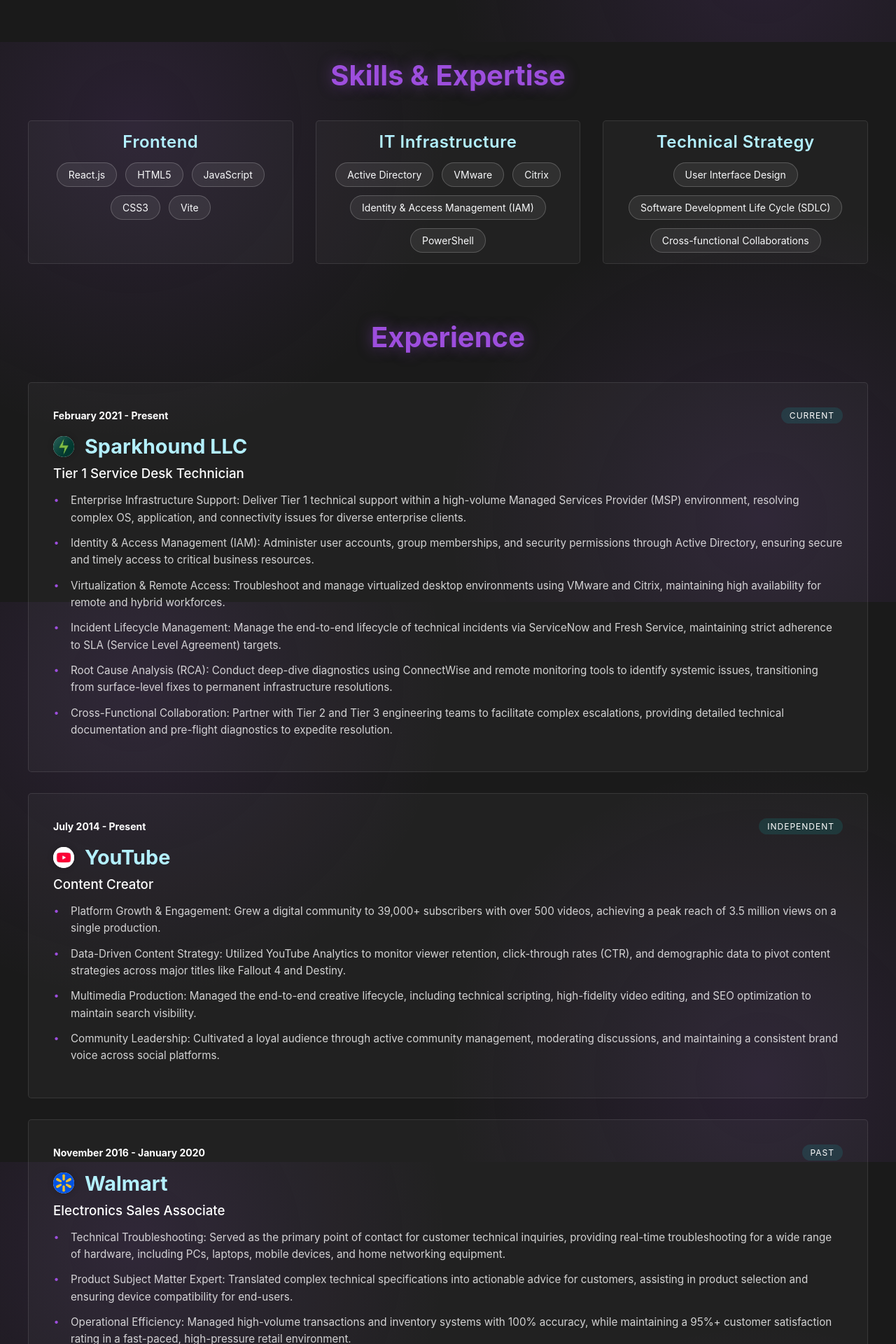
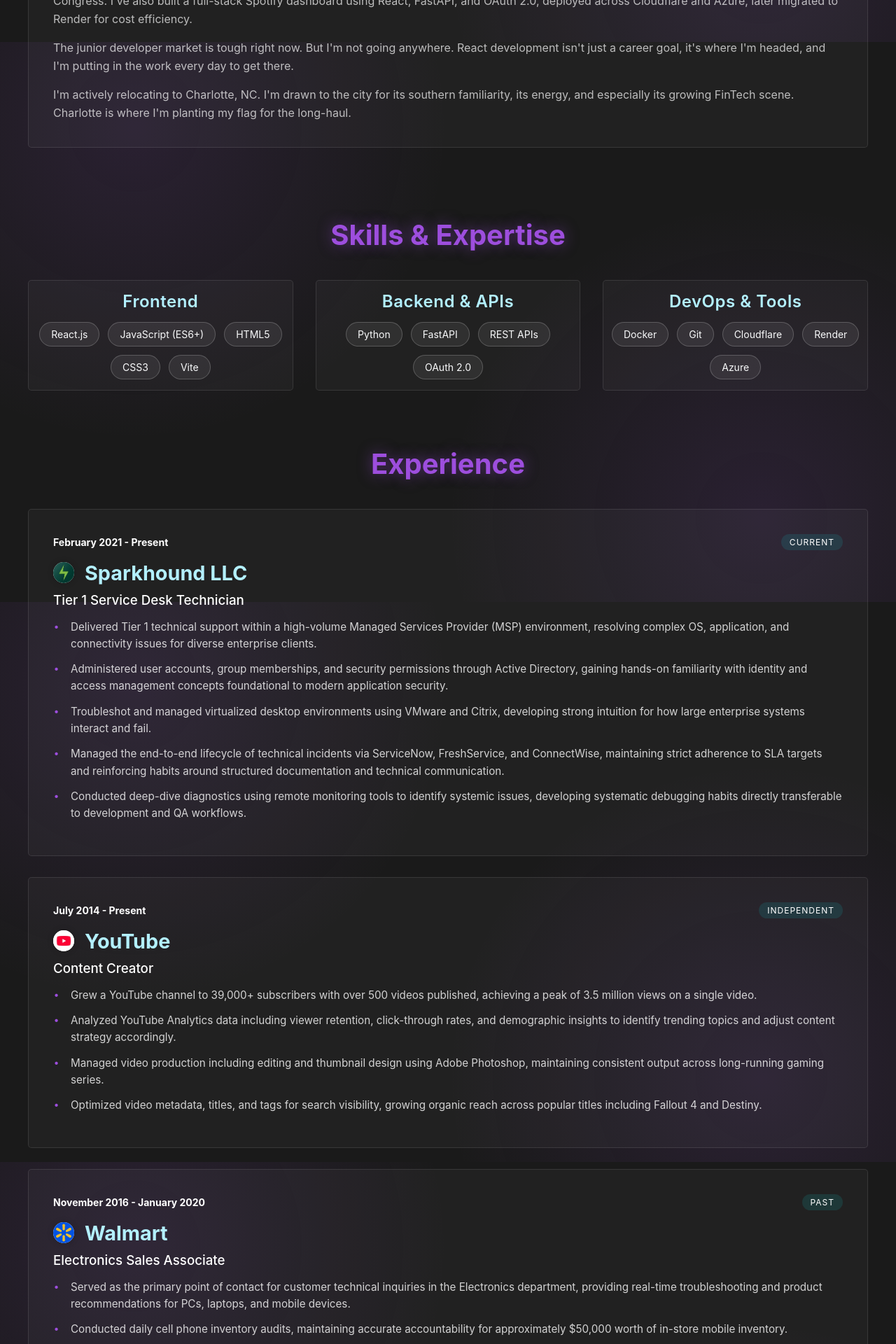
Before and after one commit to CB9611/CameronBranchPortfolio, a React (Vite) app in the folder cameronbranch-com/: page / in a window 1280 px wide. Shown: the part 740-2660 px from the top of the page at 70% size. Built offline with nearby package versions, Linux system fonts and the light colour scheme.

Commit message:
Updated Portfolio to reflect FE Dev aspirations

```diff
--- a/cameronbranch-com/src/components/biography/Biography.css
+++ b/cameronbranch-com/src/components/biography/Biography.css
@@ -36,6 +36,10 @@
   font-size: 16px;
 }
 
+.biography-description:not(:last-child) {
+  margin-bottom: 16px;
+}
+
 @media (max-width: 1199px) {
   .education-container {
     max-width: 90vw;
--- a/cameronbranch-com/src/components/biography/Biography.jsx
+++ b/cameronbranch-com/src/components/biography/Biography.jsx
@@ -3,20 +3,21 @@
 
 const Biography = () => {
   const biographyData = [
-    {
-      description: "I’m an IT professional turned Frontend Developer who bridges the gap between enterprise infrastructure and modern user experiences. With a background in managing high-availability systems like Active Directory and VMware, I bring a unique 'systems-first' perspective to my code. My most notable achievement was designing the React-based interface for the IMASS platform, a project that directly helped secure $8,000,000 in federal funding for my university. I don’t just build interfaces; I build scalable solutions that drive real-world results."
-    }
+    "I discovered my passion for frontend development in a single semester. After learning Java basics, I enrolled in CMPS 285 and went from zero to building and publishing a live React-based website by the end of the course. That was the moment everything clicked. I knew React, HTML, CSS, and JavaScript were where I wanted to build my career.",
+    "Since then I've been building. My most significant project to date is IMASS, a React-based simulation platform I led frontend development on during my capstone at Southeastern Louisiana University. The platform's demonstration secured $8,000,000 in federal funding from the United States Congress. I've also built a full-stack Spotify dashboard using React, FastAPI, and OAuth 2.0, deployed across Cloudflare and Azure, later migrated to Render for cost efficiency.",
+    "The junior developer market is tough right now. But I'm not going anywhere. React development isn't just a career goal, it's where I'm headed, and I'm putting in the work every day to get there.",
+    "I'm actively relocating to Charlotte, NC. I'm drawn to the city for its southern familiarity, its energy, and especially its growing FinTech scene. Charlotte is where I'm planting my flag for the long-haul."
   ];
 
   return (
     <section className="biography-section">
       <h2 className="section-header">Biography</h2>
       <div className="biography-container">
-        {biographyData.map((desc, index) => (
-          <div className="biography-card" key={index}>
-            <p className="biography-description">{desc.description}</p>
-          </div>
-        ))}
+        <div className="biography-card">
+          {biographyData.map((desc, index) => (
+        <p className="biography-description" key={index}>{desc}</p>
+      ))}
+        </div>
       </div>
     </section>
   );
--- a/cameronbranch-com/src/components/experience/Experience.jsx
+++ b/cameronbranch-com/src/components/experience/Experience.jsx
@@ -16,12 +16,11 @@
             location: "Baton Rouge, LA, USA (Remote)",
             years: "February 2021 - Present",
             status: "Current",
-            description1: "Enterprise Infrastructure Support: Deliver Tier 1 technical support within a high-volume Managed Services Provider (MSP) environment, resolving complex OS, application, and connectivity issues for diverse enterprise clients.",
-            description2: "Identity & Access Management (IAM): Administer user accounts, group memberships, and security permissions through Active Directory, ensuring secure and timely access to critical business resources.",
-            description3: "Virtualization & Remote Access: Troubleshoot and manage virtualized desktop environments using VMware and Citrix, maintaining high availability for remote and hybrid workforces.",
-            description4: "Incident Lifecycle Management: Manage the end-to-end lifecycle of technical incidents via ServiceNow and Fresh Service, maintaining strict adherence to SLA (Service Level Agreement) targets.",
-            description5: "Root Cause Analysis (RCA): Conduct deep-dive diagnostics using ConnectWise and remote monitoring tools to identify systemic issues, transitioning from surface-level fixes to permanent infrastructure resolutions.",
-            description6: "Cross-Functional Collaboration: Partner with Tier 2 and Tier 3 engineering teams to facilitate complex escalations, providing detailed technical documentation and pre-flight diagnostics to expedite resolution.",
+            description1: "Delivered Tier 1 technical support within a high-volume Managed Services Provider (MSP) environment, resolving complex OS, application, and connectivity issues for diverse enterprise clients.",
+            description2: "Administered user accounts, group memberships, and security permissions through Active Directory, gaining hands-on familiarity with identity and access management concepts foundational to modern application security.",
+            description3: "Troubleshot and managed virtualized desktop environments using VMware and Citrix, developing strong intuition for how large enterprise systems interact and fail.",
+            description4: "Managed the end-to-end lifecycle of technical incidents via ServiceNow, FreshService, and ConnectWise, maintaining strict adherence to SLA targets and reinforcing habits around structured documentation and technical communication.",
+            description5: "Conducted deep-dive diagnostics using remote monitoring tools to identify systemic issues, developing systematic debugging habits directly transferable to development and QA workflows.",
         },
         {
             company: "YouTube",
@@ -31,10 +30,10 @@
             location: "Remote",
             years: "July 2014 - Present",
             status: "Independent",
-            description1: "Platform Growth & Engagement: Grew a digital community to 39,000+ subscribers with over 500 videos, achieving a peak reach of 3.5 million views on a single production.",
-            description2: "Data-Driven Content Strategy: Utilized YouTube Analytics to monitor viewer retention, click-through rates (CTR), and demographic data to pivot content strategies across major titles like Fallout 4 and Destiny.",
-            description3: "Multimedia Production: Managed the end-to-end creative lifecycle, including technical scripting, high-fidelity video editing, and SEO optimization to maintain search visibility.",
-            description4: "Community Leadership: Cultivated a loyal audience through active community management, moderating discussions, and maintaining a consistent brand voice across social platforms.",
+            description1: "Grew a YouTube channel to 39,000+ subscribers with over 500 videos published, achieving a peak of 3.5 million views on a single video.",
+            description2: "Analyzed YouTube Analytics data including viewer retention, click-through rates, and demographic insights to identify trending topics and adjust content strategy accordingly.",
+            description3: "Managed video production including editing and thumbnail design using Adobe Photoshop, maintaining consistent output across long-running gaming series.",
+            description4: "Optimized video metadata, titles, and tags for search visibility, growing organic reach across popular titles including Fallout 4 and Destiny.",
         },
         {
             company: "Walmart",
@@ -44,10 +43,9 @@
             location: "Denham Springs, LA, USA",
             years: "November 2016 - January 2020",
             status: "Past",
-            description1: "Technical Troubleshooting: Served as the primary point of contact for customer technical inquiries, providing real-time troubleshooting for a wide range of hardware, including PCs, laptops, mobile devices, and home networking equipment.",
-            description2: "Product Subject Matter Expert: Translated complex technical specifications into actionable advice for customers, assisting in product selection and ensuring device compatibility for end-users.",
-            description3: "Operational Efficiency: Managed high-volume transactions and inventory systems with 100% accuracy, while maintaining a 95%+ customer satisfaction rating in a fast-paced, high-pressure retail environment.",
-            description4: "System Maintenance: Assisted in the setup and maintenance of department display units and internal point-of-sale (POS) systems to ensure 24/7 operational uptime for the department.",
+            description1: "Served as the primary point of contact for customer technical inquiries in the Electronics department, providing real-time troubleshooting and product recommendations for PCs, laptops, and mobile devices.",
+            description2: "Conducted daily cell phone inventory audits, maintaining accurate accountability for approximately $50,000 worth of in-store mobile inventory.",
+            description3: "Assisted in the setup and maintenance of department display units and point-of-sale systems.",
         }
     ];
 
--- a/cameronbranch-com/src/components/skills/Skills.jsx
+++ b/cameronbranch-com/src/components/skills/Skills.jsx
@@ -5,15 +5,15 @@
     const skillsCategories = [
         {
             title: "Frontend",
-            skills: ["React.js", "HTML5", "JavaScript", "CSS3", "Vite"]
+            skills: ["React.js", "JavaScript (ES6+)", "HTML5", "CSS3", "Vite"]
         },
         {
-            title: "IT Infrastructure",
-            skills: ["Active Directory", "VMware", "Citrix", "Identity & Access Management (IAM)", "PowerShell"]
+            title: "Backend & APIs",
+            skills: ["Python", "FastAPI", "REST APIs", "OAuth 2.0"]
         },
         {
-            title: "Technical Strategy",
-            skills: ["User Interface Design", "Software Development Life Cycle (SDLC)", "Cross-functional Collaborations"]
+            title: "DevOps & Tools",
+            skills: ["Docker", "Git", "Cloudflare", "Render", "Azure"]
         }
     ];
 
```
